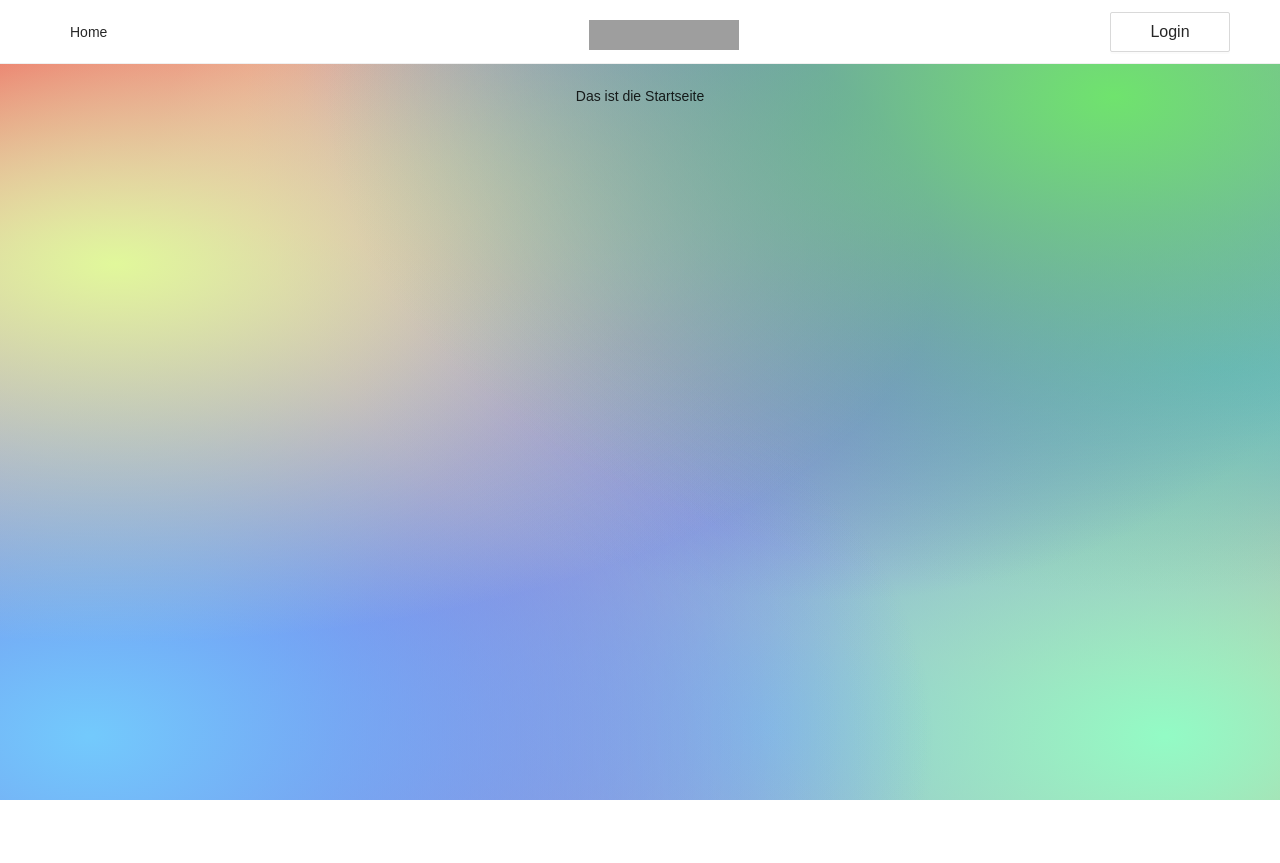
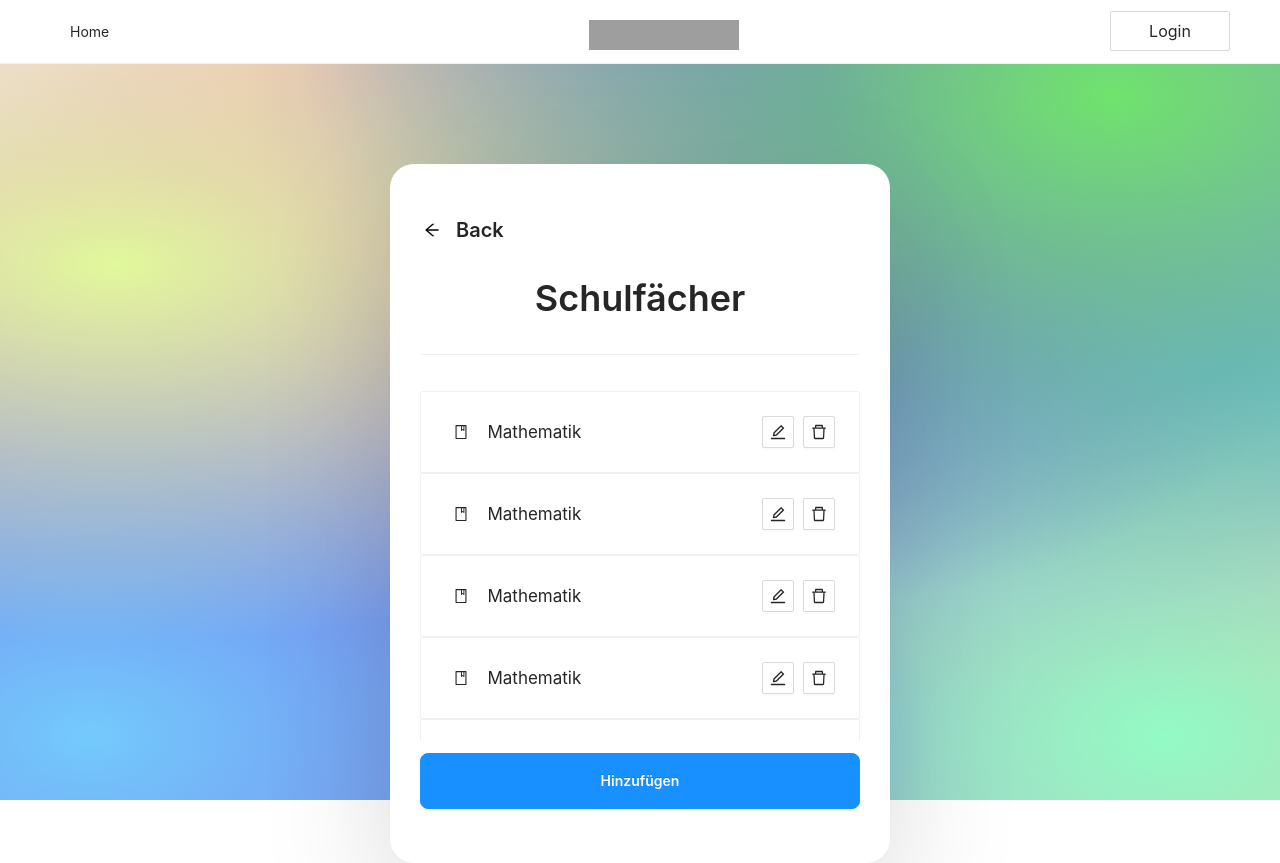
Before and after one commit to 04-daniel-s/Informatik-BLL, a React (Create React App) app: page / in a window 1280 px wide. Before the commit the page ends 800 px from the top, so only its background shows below. Built offline with nearby package versions, Linux system fonts and the light colour scheme; grey boxes are pictures that could not be loaded.

Commit message:
[+] Subjects

```diff
--- a/public/index.html
+++ b/public/index.html
@@ -2,6 +2,9 @@
 <html lang="en">
   <head>
     <title>Informatik BLL</title>
+    <link rel="preconnect" href="https://fonts.googleapis.com" />
+    <link rel="preconnect" href="https://fonts.gstatic.com" crossorigin />
+    <link href="https://fonts.googleapis.com/css2?family=Quicksand&display=swap" rel="stylesheet" />
   </head>
   <body>
     <div id="root"></div>
--- a/src/index.css
+++ b/src/index.css
@@ -1,7 +1,6 @@
 * {
   margin: 0;
   padding: 0;
-  font-family: "Quicksand", sans-serif;
 }
 
 #root {
@@ -12,12 +11,12 @@
   background: linear-gradient(90deg, #efd5ff 0%, #515ada 100%);
   background: linear-gradient(90deg, #fcff9e 0%, #c67700 100%);
   */
-  background-color: hsla(0, 100%, 50%, 1);
-  /*  background-image: radial-gradient(at 40% 20%, hsla(28, 100%, 74%, 1) 0px, transparent 50%),
-   radial-gradient(at 80% 0%, hsla(189, 100%, 56%, 1) 0px, transparent 50%), radial-gradient(at 0% 50%, hsla(355, 100%, 93%, 1) 0px, transparent 50%),
+  /*
+  background-image: radial-gradient(at 40% 20%, hsla(28, 100%, 74%, 1) 0px, transparent 50%),
+    radial-gradient(at 80% 0%, hsla(189, 100%, 56%, 1) 0px, transparent 50%), radial-gradient(at 0% 50%, hsla(355, 100%, 93%, 1) 0px, transparent 50%),
     radial-gradient(at 80% 50%, hsla(340, 100%, 76%, 1) 0px, transparent 50%), radial-gradient(at 0% 100%, hsla(22, 100%, 77%, 1) 0px, transparent 50%),
-    radial-gradient(at 80% 100%, hsla(242, 100%, 70%, 1) 0px, transparent 50%), radial-gradient(at 0% 0%, hsla(343, 100%, 76%, 1) 0px, transparent 50%);
-*/
+    radial-gradient(at 80% 100%, hsla(242, 100%, 70%, 1) 0px, transparent 50%), radial-gradient(at 0% 0%, hsla(343, 100%, 76%, 1) 0px, transparent 50%);*/
+
   background-image: radial-gradient(at 87% 12%, hsla(119, 68%, 66%, 1) 0px, transparent 50%),
     radial-gradient(at 9% 33%, hsla(75, 87%, 79%, 1) 0px, transparent 50%), radial-gradient(at 7% 92%, hsla(202, 96%, 72%, 1) 0px, transparent 50%),
     radial-gradient(at 65% 15%, hsla(249, 73%, 61%, 1) 0px, transparent 50%), radial-gradient(at 8% 93%, hsla(255, 73%, 61%, 1) 0px, transparent 50%),
@@ -38,3 +37,11 @@
   top: 20px;
   left: 46%;
 }
+
+.large-button {
+  width: 100%;
+  height: 56px;
+  padding: 0 16px;
+  font-weight: 600;
+  border-radius: 8px;
+}
--- a/src/pages/App.tsx
+++ b/src/pages/App.tsx
@@ -5,9 +5,10 @@ import { createBrowserRouter, RouterProvider } from "react-router-dom";
 import { Register } from "./Register";
 import "../index.css";
 import { Home } from "./Home";
+import { Subjects } from "./Subjects";
 
 const router = createBrowserRouter([
-  { path: "/", element: <>Das ist die Startseite</> },
+  { path: "/", element: <Subjects /> },
   { path: "/login", element: <Login /> },
   { path: "/home", element: <Home /> },
   { path: "/register", element: <Register /> },
--- a/src/pages/Home.tsx
+++ b/src/pages/Home.tsx
@@ -1,4 +1,4 @@
-import { Col, Row } from "antd";
+import { Col, Divider, Row } from "antd";
 import React from "react";
 import { Container } from "./components/Container";
 import Fach from "../util/Schulfächer.png";
@@ -8,12 +8,20 @@ import "./styles/Home.css";
 export const Home = () => {
   return (
     <Container width={800}>
+      <h2>Optionen</h2>
+      <Divider />
       <Row gutter={16}>
         <Col span={12}>
-          <img className="hover" src={Fach} width={"350px"} />
+          <a href="login">
+            {/*Link ändern*/}
+            <img className="hover" src={Fach} width={"350px"} />
+          </a>
         </Col>
         <Col span={12}>
-          <img className="hover" src={Rechner} width={"350px"}></img>
+          <a href="login">
+            {/*Link ändern*/}
+            <img className="hover" src={Rechner} width={"350px"}></img>
+          </a>
         </Col>
       </Row>
     </Container>
--- /dev/null
+++ b/src/pages/Subjects.tsx
@@ -0,0 +1,38 @@
+import { Button, Divider, PageHeader, Space } from "antd";
+import React from "react";
+import { useNavigate } from "react-router";
+import { Container } from "./components/Container";
+import { Subject } from "./components/Subject";
+
+export const Subjects = () => {
+  const nav = useNavigate();
+
+  return (
+    <Container width={500}>
+      <PageHeader
+        style={{ left: "-20px", top: "-20px", marginBottom: "-20px" }}
+        ghost={false}
+        title="Back"
+        onBack={() => {
+          nav("home");
+        }}
+      />
+      <h2>Schulfächer</h2>
+      <Divider />
+      <Space direction="vertical" size={"small"} style={{ width: "100%" }}>
+        <div className="list">
+          <Subject subject="Mathematik" />
+          <Subject subject="Mathematik" />
+          <Subject subject="Mathematik" />
+          <Subject subject="Mathematik" />
+          <Subject subject="Mathematik" />
+          <Subject subject="Mathematik" />
+          <Subject subject="Mathematik" />
+        </div>
+        <Button type="primary" className="large-button">
+          Hinzufügen {/*Show modal*/}
+        </Button>
+      </Space>
+    </Container>
+  );
+};
--- a/src/pages/components/Card.tsx
+++ b/src/pages/components/Card.tsx
@@ -14,7 +14,7 @@ export const Card = (props: React.PropsWithChildren<{ title: string; buttonName:
       <h3>Geben Sie Ihre Zugangsdaten ein</h3>
       <Form className="form" initialValues={{ remember: true }} onFinish={onFinish} onFinishFailed={onFinishFailed} autoComplete="off">
         {props.children}
-        <Button type="primary" className="button">
+        <Button type="primary" className="large-button">
           {props.buttonName.toUpperCase()}
         </Button>
       </Form>
--- /dev/null
+++ b/src/pages/components/Subject.tsx
@@ -0,0 +1,25 @@
+import React from "react";
+import "../styles/Subject.css";
+import { BookOutlined, EditOutlined, DeleteOutlined } from "@ant-design/icons";
+import { Button, Card, Col, Row } from "antd";
+
+export const Subject = (props: { subject: string }) => {
+  return (
+    <Card style={{ width: "100%" }}>
+      <Row style={{ alignItems: "center" }}>
+        <Col span={2}>
+          <BookOutlined />
+        </Col>
+        <Col style={{ fontSize: "17px" }} span={7}>
+          {props.subject}
+        </Col>
+        <Col span={3} offset={10}>
+          <Button icon={<EditOutlined />} />
+        </Col>
+        <Col span={2}>
+          <Button icon={<DeleteOutlined />} />
+        </Col>
+      </Row>
+    </Card>
+  );
+};
--- a/src/pages/styles/Card.css
+++ b/src/pages/styles/Card.css
@@ -5,18 +5,13 @@
   gap: 16px;
 }
 
-.form > .input,
-.form > .button {
+.form > .input {
   width: 100%;
   height: 56px;
   padding: 0 16px;
   border-radius: 8px;
 }
 
-.form > .button {
-  font-weight: 600;
-}
-
 .form > h4 {
   margin: 22px 0;
 }
--- a/src/pages/styles/Home.css
+++ b/src/pages/styles/Home.css
@@ -7,7 +7,9 @@
   box-shadow: 0px 5px 40px rgba(0, 0, 0, 0.4);
   border-radius: 22px;
 }
+
 .hover:hover {
   -webkit-filter: grayscale(0);
   filter: grayscale(0);
+  border-radius: 0px;
 }
--- /dev/null
+++ b/src/pages/styles/Subject.css
@@ -0,0 +1,4 @@
+.list {
+  overflow-y: scroll;
+  max-height: 350px;
+}
```
